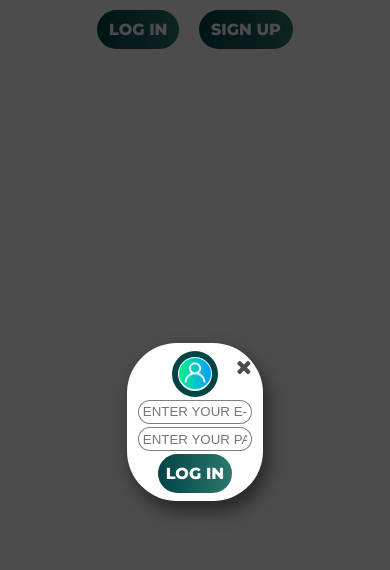
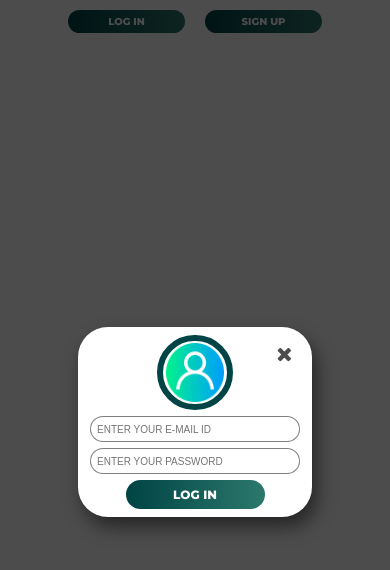
Before and after one commit to sadityaprdxn/js-task7-popup-modal, a plain HTML site: page index.html in a window 390 px wide. Both pictures are taken after a click on the link "LOG IN". Drawn offline with Linux system fonts and the light colour scheme.

Commit message:
added responsive design

```diff
--- a/assets/css/style.css
+++ b/assets/css/style.css
@@ -120,7 +120,8 @@ li {
   background-image: -webkit-gradient(linear, left top, right top, from(#004445) , to(#2c786c));
   background-image: linear-gradient(to right, #004445 , #2c786c);
   color: #FFF;
-  padding: 10px 3%;
+  padding: 10px 0;
+  min-width: 10%;
   text-transform: uppercase;
   margin: 10px;
   font-size: 16px;
@@ -339,8 +340,93 @@ li {
 
 /*media query starts*/
 /*media query for 995px starts here*/
-@media only screen and (max-width: 995px) {
+
+@media only screen and (max-width: 1024px) {
+
+  #login,
+  #signup{
+    padding: 10px 0;
+    min-width: 15%;
+    font-size: 14px;
+  }
+}
 
 
+@media only screen and (max-width: 768px) {
+
+  #login,
+  #signup{
+    padding: 10px 0;
+    min-width: 20%;
+    font-size: 12px;
+  }
+
+  .login-modal input,
+  .signup-modal input {
+    font-size: 10px;
+  }
+
+  #user-login,
+  #user-signup {
+    padding: 7px 3%;
+    font-size: 12px;
+  }
+
+  .login-modal,
+  .signup-modal{
+    border-radius: 30px;
+  }
+
+  .login-modal{
+    width: 60%;
+  }
 
 }
+
+@media only screen and (max-width: 540px) {
+
+  #login,
+  #signup{
+    padding: 5px 0;
+    min-width: 30%;
+    font-size: 10px;
+  }
+
+  .login-modal input,
+  .signup-modal input {
+    font-size: 10px;
+  }
+
+  #user-login,
+  #user-signup {
+    padding: 7px 3%;
+    font-size: 12px;
+  }
+
+  .login-modal,
+  .signup-modal{
+    width: 60%;
+    border-radius: 30px;
+  }
+
+  .signup-modal input{
+    width: 100%;
+    padding: 8px 5%;
+    margin-bottom: 3%;
+  }
+
+  .signup-modal figure{
+    width: 35%;
+    padding: 1.5%;
+    margin-bottom: 3%;
+  }
+
+
+  #user-signup{
+    width: 60%;
+  }
+
+  .signup-modal{
+    padding: 3%;
+  }
+}
--- a/index.html
+++ b/index.html
@@ -31,8 +31,8 @@
       <div class="bg-modal">
         <div class="login-modal">
           <figure><img src="assets/img/user.png" alt="User png"></figure>
-          <input type="text" placeholder="ENTER YOUR E-MAIL ID" id="email">
-          <input type="password" placeholder="ENTER YOUR PASSWORD" id="password">
+          <input type="text" placeholder="ENTER YOUR E-MAIL ID" id="login-email">
+          <input type="password" placeholder="ENTER YOUR PASSWORD" id="login-password">
           <a href="#FIXME" id="user-login">log in</a>
           <a class="cancel-login">cancel</a>
         </div>
@@ -41,8 +41,8 @@
           <figure><img src="assets/img/user.png" alt="User png"></figure>
           <div class="data">
           <input type="text" placeholder="ENTER YOUR NAME" id="name">
-          <input type="text" placeholder="ENTER YOUR E-MAIL ID" id="email">
-          <input type="password" placeholder="ENTER YOUR PASSWORD" id="password">
+          <input type="text" placeholder="ENTER YOUR E-MAIL ID" id="signup-email">
+          <input type="password" placeholder="ENTER YOUR PASSWORD" id="signup-password">
           <input type="password" placeholder="ENTER YOUR PASSWORD AGAIN" id="confirm-password">
           </div>
           <a href="#FIXME" id="user-signup">signup</a>
```
